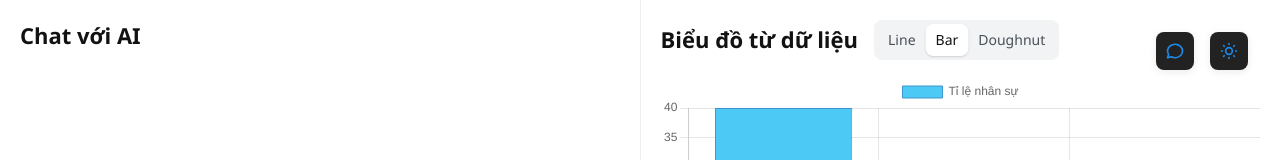
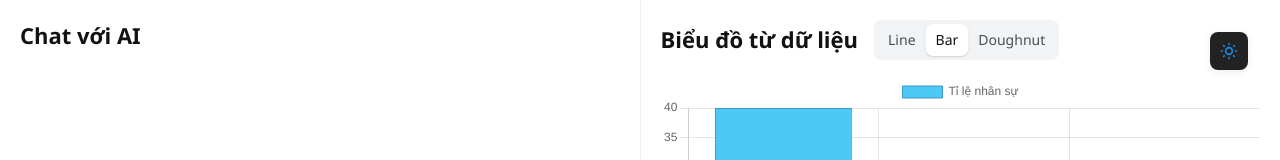
Before and after one commit to BuiBao3103/create-daily-report, a React (Vite) app: page /create-daily-report/chat-ai in a window 1280 px wide. Shown: the top 160 px of the page. Built offline with nearby package versions, Linux system fonts and the light colour scheme.

Commit message:
Add transitions for view changes and enhance ColorSchemeToggle functionality

```diff
--- a/src/App.tsx
+++ b/src/App.tsx
@@ -1,5 +1,6 @@
 import '@mantine/core/styles.css';
 import '@mantine/dates/styles.css';
+import './styles/transitions.css';
 import { MantineProvider } from '@mantine/core';
 import { Router } from './Router';
 import { theme } from './theme';
--- a/src/UI/useable-components/components/ColorSchemeToggle/ColorSchemeToggle.tsx
+++ b/src/UI/useable-components/components/ColorSchemeToggle/ColorSchemeToggle.tsx
@@ -1,11 +1,18 @@
-import { ActionIcon, Group, Tooltip } from '@mantine/core';
-import { IconSun, IconMoon, IconMessageCircle } from '@tabler/icons-react';
-import { useMantineColorScheme } from '@mantine/core';
-import { useNavigate } from 'react-router-dom';
+import { IconMoon, IconSun } from '@tabler/icons-react';
+import { ActionIcon, Group, Tooltip, useMantineColorScheme } from '@mantine/core';
 
 export function ColorSchemeToggle() {
   const { colorScheme, toggleColorScheme } = useMantineColorScheme();
-  const navigate = useNavigate();
+
+  const handleClick = () => {
+    if (!document.startViewTransition) {
+      toggleColorScheme();
+      return;
+    }
+    document.startViewTransition(() => {
+      toggleColorScheme();
+    });
+  };
 
   return (
     <Group
@@ -16,27 +23,11 @@ export function ColorSchemeToggle() {
         zIndex: 2100,
       }}
     >
-      {/* Nút chuyển qua trang chat AI */}
-      <Tooltip label="Đi tới Chat AI">
-        <ActionIcon
-          variant="light"
-          size={38}
-          onClick={() => navigate('/chat-ai')}
-          style={{
-            boxShadow: '0 2px 8px rgba(0,0,0,0.08)',
-            background: colorScheme === 'dark' ? '#222' : '#fff',
-            transition: 'all 0.3s ease',
-          }}
-        >
-          <IconMessageCircle size={20} />
-        </ActionIcon>
-      </Tooltip>
-
       {/* Nút đổi giao diện sáng/tối */}
       <Tooltip label="Chuyển giao diện sáng/tối">
         <ActionIcon
           variant="light"
-          onClick={() => toggleColorScheme()}
+          onClick={handleClick}
           size={38}
           style={{
             boxShadow: '0 2px 8px rgba(0,0,0,0.08)',
```
Also changed, not shown: src/styles/transitions.css (added, +23 -0 lines).
